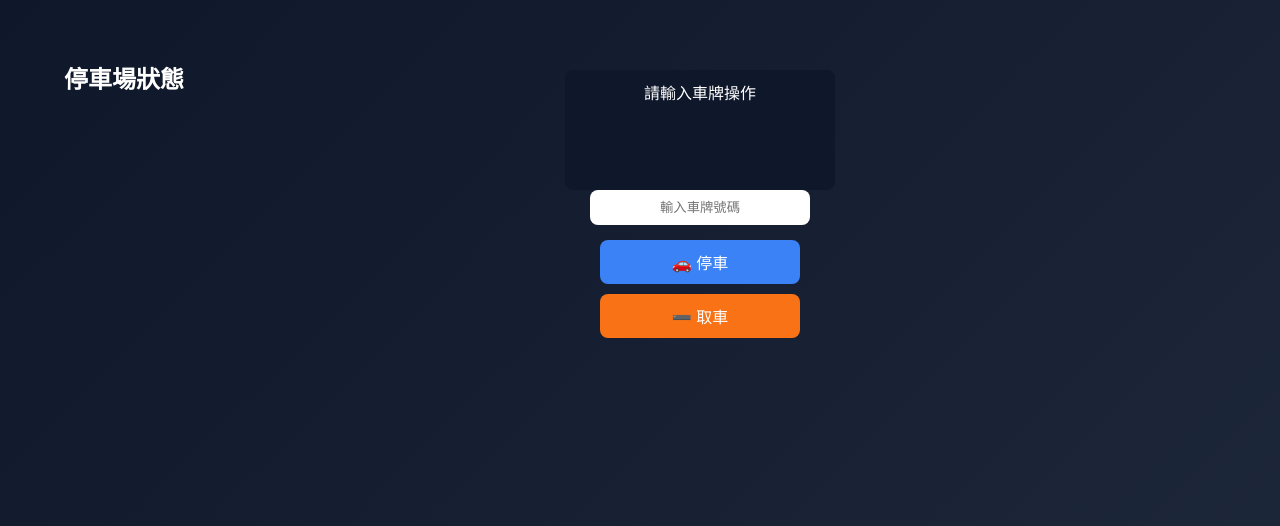
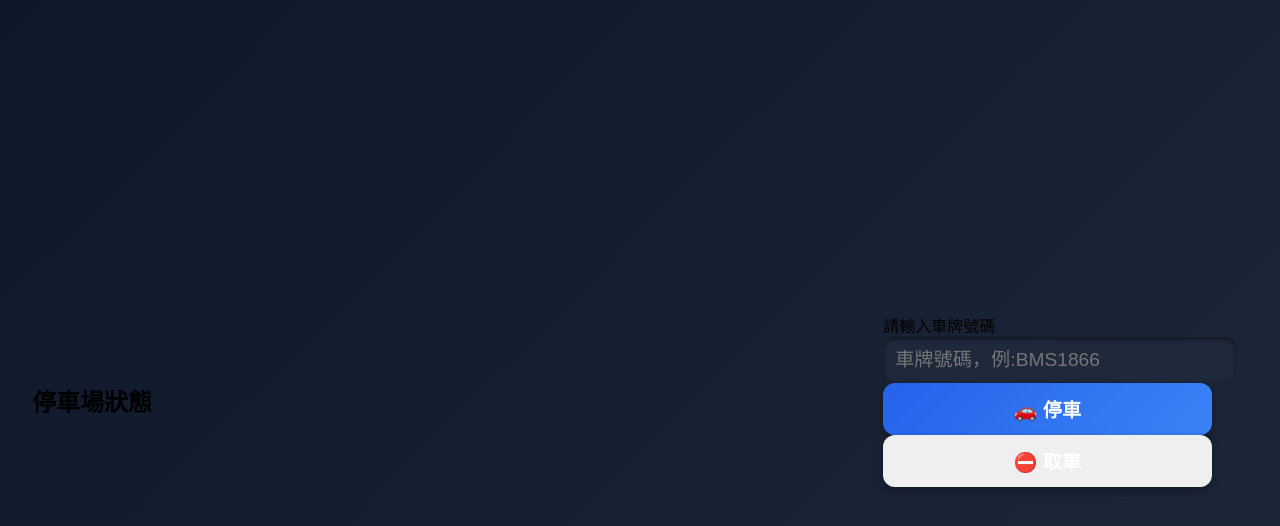
Before and after one commit to jny-yang/parkinglot_project, a plain HTML site: page frontend/index.html in a window 1280 px wide. Drawn offline with Linux system fonts and the light colour scheme; no server answers.

Commit message:
Update index.html

```diff
--- a/frontend/index.html
+++ b/frontend/index.html
@@ -2,56 +2,23 @@
 <html lang="zh">
 <head>
   <meta charset="UTF-8">
-  <title>智慧停車系統</title>
   <style>
-    body {
-      font-family: Arial, sans-serif;
-      background: linear-gradient(135deg, #0f172a, #1e293b);
-      margin: 0; padding: 0;
-      display: flex; justify-content: center; align-items: center;
-      height: 100vh; color: white;
-    }
-    .container { display: flex; width: 90%; height: 90%; }
-    .lot {
-      flex: 7;
-      display: grid;
-      grid-template-columns: repeat(5, 1fr);
-      gap: 10px;
-      padding: 20px;
-    }
-    .controls {
-      flex: 3;
-      display: flex;
-      flex-direction: column;
-      padding: 20px;
-      align-items: center;
-    }
-    .slot {
-      display: flex; justify-content: center; align-items: center;
-      border-radius: 8px; font-size: 16px; font-weight: bold;
-      color: white;
-    }
-    .empty { background: #22c55e; }   /* 綠色：空位 */
-    .occupied { background: #ef4444; } /* 紅色：有車 */
-    h2 { text-align: center; margin-bottom: 20px; }
-    button {
-      margin: 5px 0; padding: 10px 20px;
-      border: none; border-radius: 8px;
-      cursor: pointer; font-size: 16px;
-      width: 200px;
-    }
-    .park-btn { background: #3b82f6; color: white; }
-    .take-btn { background: #f97316; color: white; }
-    #screen {
-      background: #0f172a; padding: 10px; border-radius: 8px;
-      height: 100px; overflow-y: auto; margin-top: 10px;
-      width: 250px; text-align: center;
-    }
-    input {
-      padding: 10px; border-radius: 8px;
-      border: none; margin-bottom: 10px;
-      width: 200px; text-align: center;
-    }
+    body { font-family: Arial, sans-serif; background: linear-gradient(135deg, #0f172a, #1e293b);
+      margin:0; padding:0; display:flex; justify-content:center; align-items:center; height:100vh; overflow:hidden; }
+    .container { display:grid; grid-template-columns:65% 30%; gap:5%; width:95vw; height:90vh; align-items:center; }
+    .parking-lot { display:grid; grid-template-columns:repeat(5,95px); grid-gap:12px; justify-content:center; align-items:center; position:relative; }
+    .slot { width:95px; height:95px; border-radius:8px; display:flex; align-items:center; justify-content:center; font-size:1.2rem; }
+    .occupied { background:#ef4444; color:white; }
+    .empty { background:#22c55e; color:white; }
+    .path { background:#3b82f6 !important; }
+    .control { background:#0f172a; border-radius:15px; padding:20px; display:flex; flex-direction:column; gap:18px; align-items:center; height:100%; box-shadow:0 6px 15px rgba(0,0,0,0.4); }
+    .screen { background:#19183B; color:#E7F2EF; font-family:monospace; text-align:center; padding:15px; border-radius:10px; width:100%; font-size:1.3rem; flex-shrink:0; box-shadow:inset 0 0 8px rgb(161, 194, 189); }
+    input { font-size:1.2rem; border-radius:10px; padding:12px; width:90%; border:none; outline:none; background:#1e293b; color:#e2e8f0; box-shadow:inset 0 2px 5px rgba(0,0,0,0.5); }
+    button { font-size:1.2rem; border-radius:12px; padding:12px; width:90%; border:none; cursor:pointer; color:white; font-weight:bold; box-shadow:0 4px 10px rgba(0,0,0,0.3); transition:transform 0.2s ease, box-shadow 0.3s ease; }
+    button:hover { transform:translateY(-2px); box-shadow:0 6px 14px rgba(0,0,0,0.5); }
+    .park-btn { background:linear-gradient(135deg, #2563eb, #3b82f6); }
+    .retrieve-btn { background:linear-gradient(135deg, #ea580c, #f97316); }
+    .car { width:50px; height:50px; position:absolute; transition:transform 0.3s ease, left 0.3s ease, top 0.3s ease; z-index:10; transform-origin:center; }
   </style>
 </head>
 <body>
@@ -61,10 +28,10 @@
       <div class="lot" id="parkingLot"></div>
     </div>
     <div class="controls">
-      <div id="screen">請輸入車牌操作</div>
-      <input type="text" id="carId" placeholder="輸入車牌號碼">
+      <div id="screen">請輸入車牌號碼</div>
+      <input type="text" id="carId" placeholder="車牌號碼，例:BMS1866">
       <button class="park-btn" onclick="parkCar()">🚗 停車</button>
-      <button class="take-btn" onclick="retrieveCar()">➖ 取車</button>
+      <button class="take-btn" onclick="retrieveCar()">⛔ 取車</button>
     </div>
   </div>
 
```
